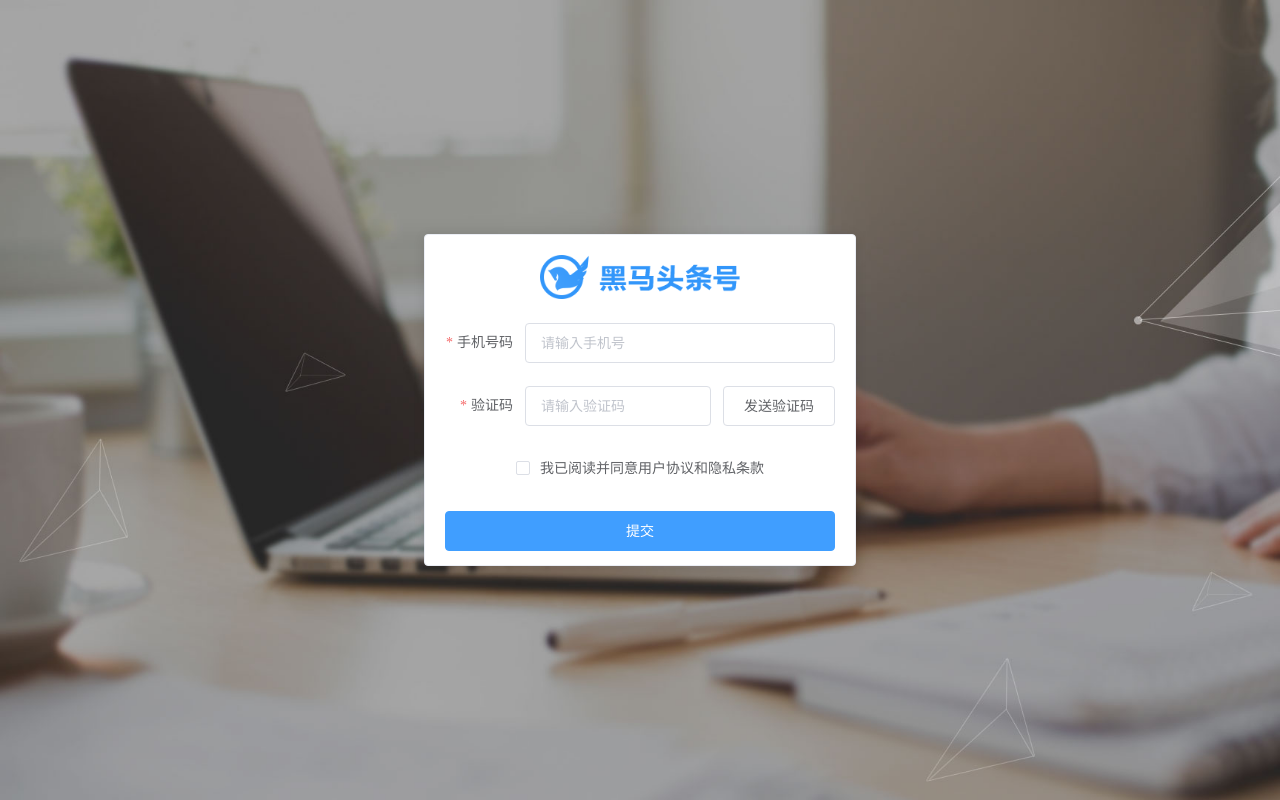
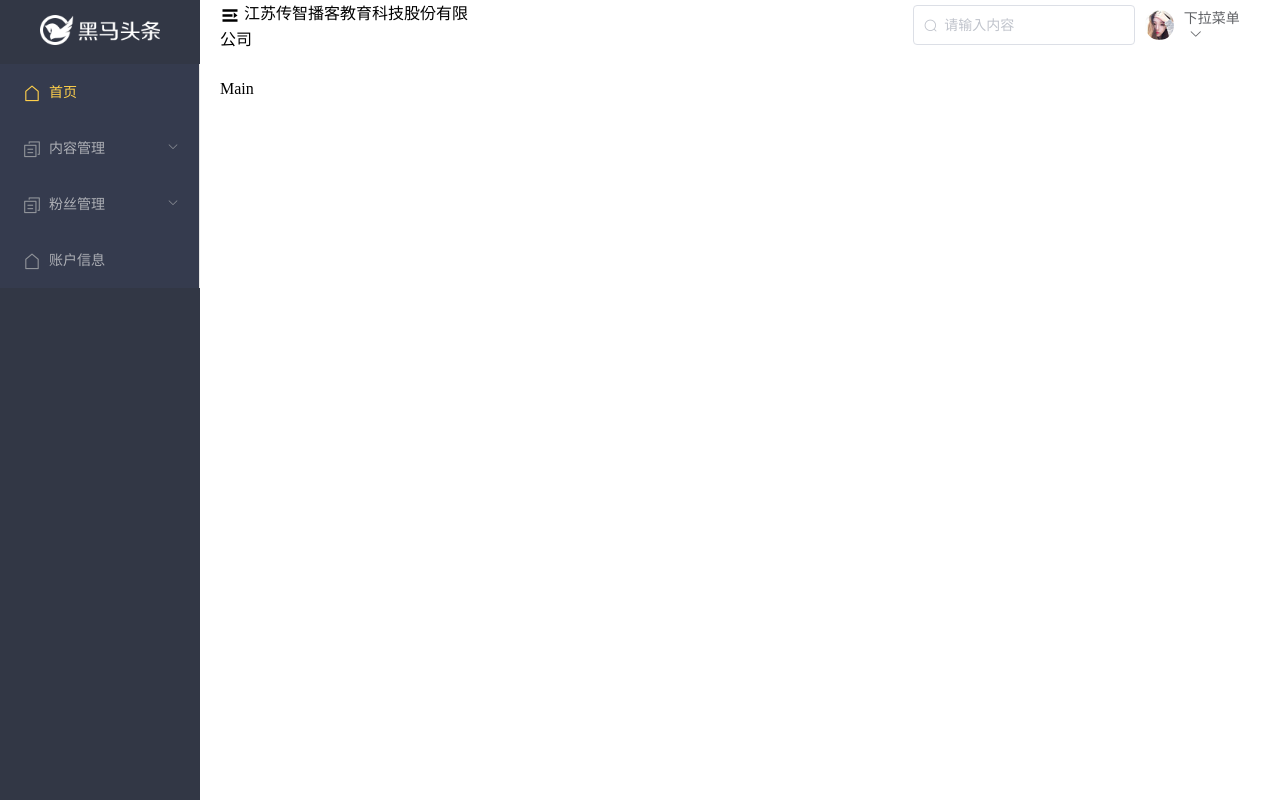
Before and after one commit to wdd5603/heimatoutiao, a Vue app: page /#/home in a window 1280 px wide. Before the commit this address led to /#/login. Built offline with nearby package versions, Linux system fonts and the light colour scheme.

Commit message:
将子组件注册为全局方，并简单布局头部

```diff
--- /dev/null
+++ b/src/components/home/header.vue
@@ -0,0 +1,65 @@
+<template>
+  <div>
+    <el-row type="flex" class="row-bg" justify="space-between" align="middle" style="height:50px;">
+      <el-col :span="6">
+        <div class="grid-content bg-purple">
+          <span class="el-icon-s-unfold" style="font-size:20px;vertical-align:middle"></span>
+          江苏传智播客教育科技股份有限公司
+        </div>
+      </el-col>
+      <el-col :span="8" class="layout-right">
+        <!-- 搜索框 -->
+        <div class="grid-content bg-purple">
+          <el-input placeholder="请输入内容" v-model="searchWords">
+            <i slot="prefix" class="el-input__icon el-icon-search"></i>
+          </el-input>
+        </div>
+        <!-- 用户头像 -->
+        <img :src='circleUrl' alt />
+        <!-- 右侧下拉菜单 -->
+        <el-dropdown trigger="click" @command="handleCommand">
+          <span class="el-dropdown-link">
+            下拉菜单
+            <i class="el-icon-arrow-down el-icon--right"></i>
+          </span>
+          <el-dropdown-menu slot="dropdown">
+            <el-dropdown-item command="a">个人信息</el-dropdown-item>
+            <el-dropdown-item command="b">git地址</el-dropdown-item>
+            <el-dropdown-item command="c">退出</el-dropdown-item>
+          </el-dropdown-menu>
+        </el-dropdown>
+      </el-col>
+    </el-row>
+  </div>
+</template>
+
+<script>
+export default {
+  data () {
+    return {
+      searchWords: '',
+      circleUrl: require('../../assets/images/avatar.jpg')
+    }
+  },
+  methods: {
+    handleCommand (command) {
+      this.$message('click on item ' + command)
+    }
+  }
+}
+</script>
+
+<style lang='less' scoped>
+.layout-right {
+  display: flex;
+  align-items: center;
+  img {
+      width: 30px;
+      height: 30px;
+      border-radius: 50%;
+      background-color: red;
+      margin: 0 10px;
+
+  }
+}
+</style>
--- a/src/main.js
+++ b/src/main.js
@@ -5,12 +5,14 @@ import elementUi from 'element-ui'
 import './styles/index.less' // 引文重置的基础样式
 import 'element-ui/lib/theme-chalk/index.css'
 import axios from 'axios' // 引入axios
+import Component from './utils/componets' // 引入组件js
 
 // 优化url根域名
 axios.defaults.baseURL = 'http://ttapi.research.itcast.cn/mp/v1_0'
 
 Vue.prototype.$axios = axios
 Vue.use(elementUi)
+Vue.use(Component)
 Vue.config.productionTip = false
 
 new Vue({
--- /dev/null
+++ b/src/utils/componets.js
@@ -0,0 +1,10 @@
+import aside from '../components/home/aside'
+import header from '../components/home/header'
+
+export default {
+  install (Vue) {
+    Vue.component('aside-view', aside)
+    Vue.component('header-view', header)
+  }
+
+}
--- a/src/views/home/home.vue
+++ b/src/views/home/home.vue
@@ -5,21 +5,20 @@
       <aside-view></aside-view>
     </el-aside>
     <el-container>
-      <el-header>Header</el-header>
+      <el-header>
+        <header-view></header-view>
+      </el-header>
       <el-main>Main</el-main>
     </el-container>
   </el-container>
 </template>
 
 <script>
-import aside from './aside'
+
 export default {
-  components: {
-    'aside-view': aside
-  }
+
 }
 </script>
 
 <style lang='less'>
-
 </style>
```
Also changed, not shown: src/components/home/aside.vue (renamed from src/views/home/aside.vue), src/views/home/header.vue (deleted).
